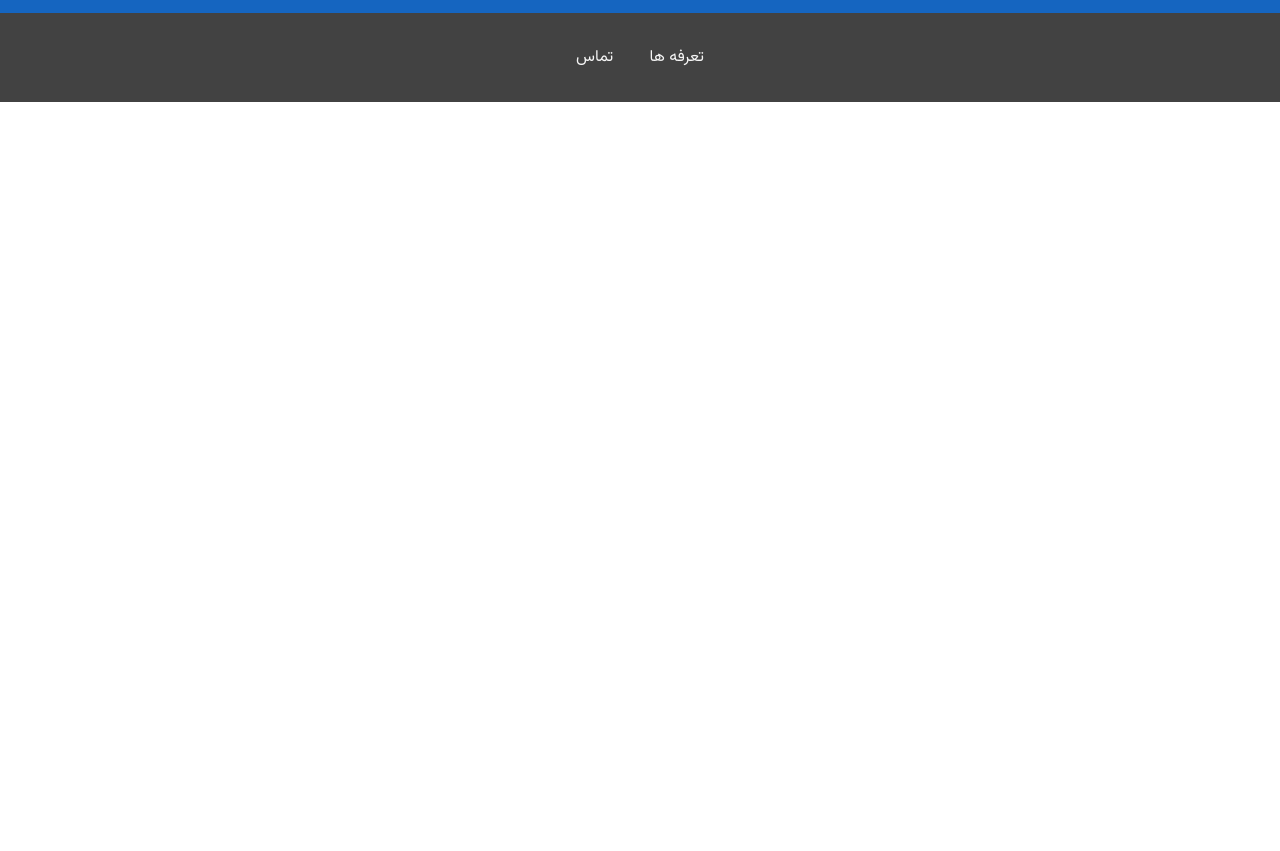
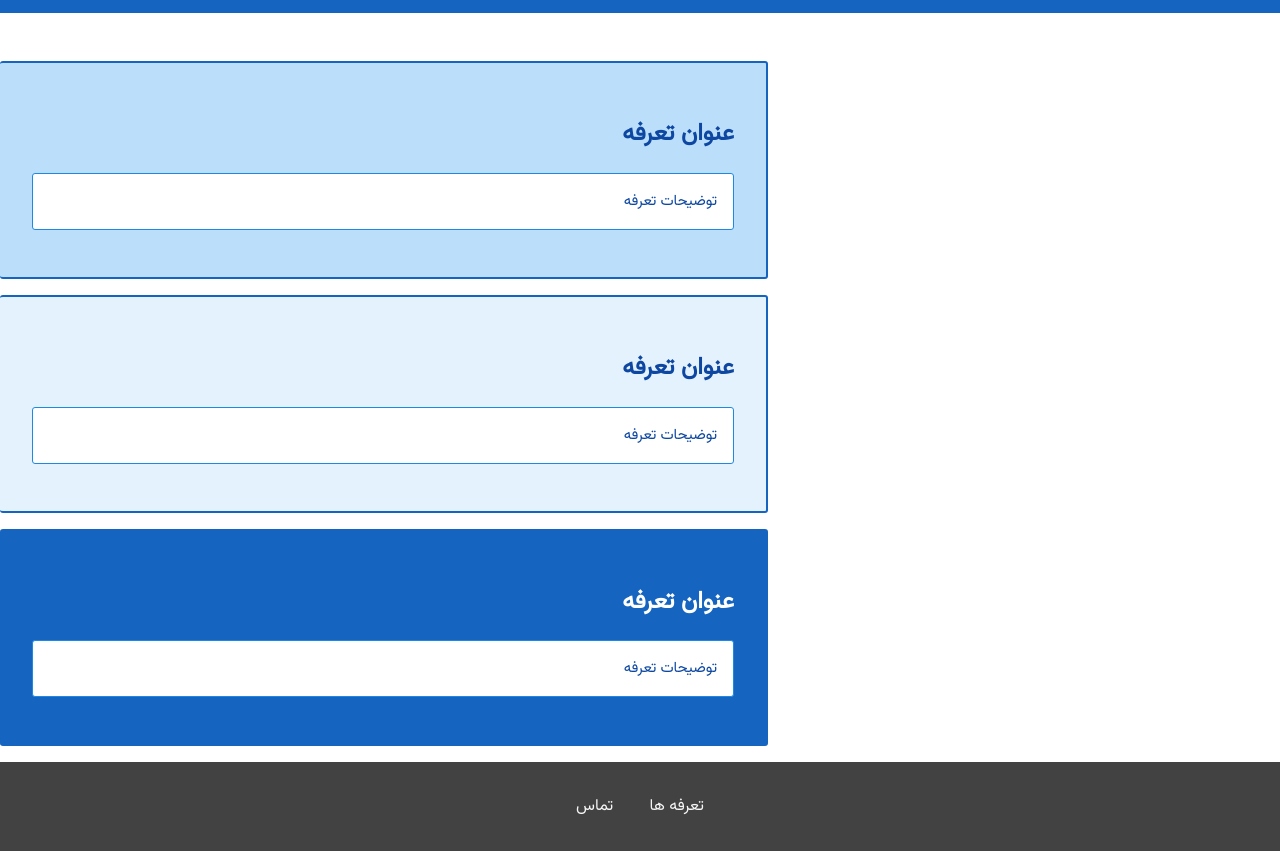
Before and after one commit to SMehdiSet/web-html.css, a plain HTML site: page page/plans/index.html in a window 1280 px wide. Shown: the part 60-911 px from the top of the page. Before the commit the page ends 800 px from the top, so only its background shows below. Drawn offline with Linux system fonts and the light colour scheme.

Commit message:
added the main body structure + the acording css code

```diff
--- a/page/plans/index.html
+++ b/page/plans/index.html
@@ -3,6 +3,7 @@
 <html>
     <head>
         <link rel="stylesheet" href="../../style/shared.css">
+        <link rel="stylesheet" href="./plans.css">
         <title>plans</title>
     </head>
     <body>
@@ -26,6 +27,26 @@
                 </ul>
             </nav>
         </header>
+        <main>
+            <section class="plan" id="plus">
+                <a href="#">
+                    <h2 class="plan__title">عنوان تعرفه</h2>
+                    <p class="plan__info">توضیحات تعرفه</p>
+                </a>
+            </section>
+            <section class="plan" id="free">
+                <a href="#">
+                    <h2 class="plan__title">عنوان تعرفه</h2>
+                    <p class="plan__info">توضیحات تعرفه</p>
+                </a>
+            </section>
+            <section class="plan" id="premium">
+                <a href="#">
+                    <h2 class="plan__title">عنوان تعرفه</h2>
+                    <p class="plan__info">توضیحات تعرفه</p>
+                </a>
+            </section>
+        </main>
         <footer class="main-footer">
             <nav>
                  <ul class="main-footer__links">
--- a/page/plans/plans.css
+++ b/page/plans/plans.css
@@ -0,0 +1,42 @@
+main {
+    padding-top: 32px;
+}
+
+.plan {
+     width: 60%;
+     margin: 16px 0;
+     border: 2px solid #1565c0;
+     border-left: none;
+     text-align: right;
+     border-radius: 3px;
+}
+
+#plus {
+    background: #bbdefb;
+}
+
+#free {
+    background: #e3f2fd;
+}
+
+#premium {
+    background: #1565c0;
+}
+.plan a {
+    text-decoration: none;
+    color: #0d47a1;
+    display: block;
+    padding: 32px;
+}
+
+.plan__info {
+    padding: 16px;
+    border: 1px solid #1e88e5;
+    font-size: 15px;
+    border-radius: 3px;
+    background: #ffffff;
+}
+
+#premium .plan__title {
+    color: #ffffff;
+}
```
